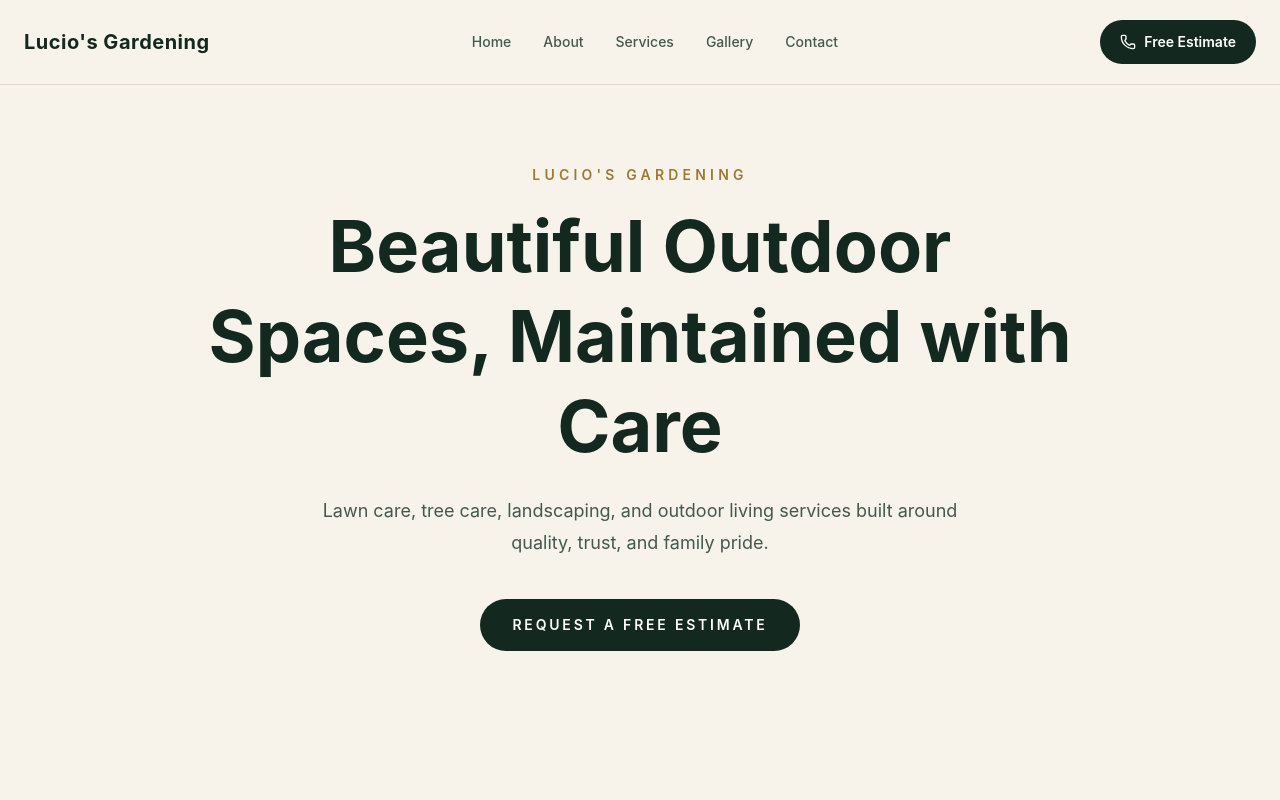
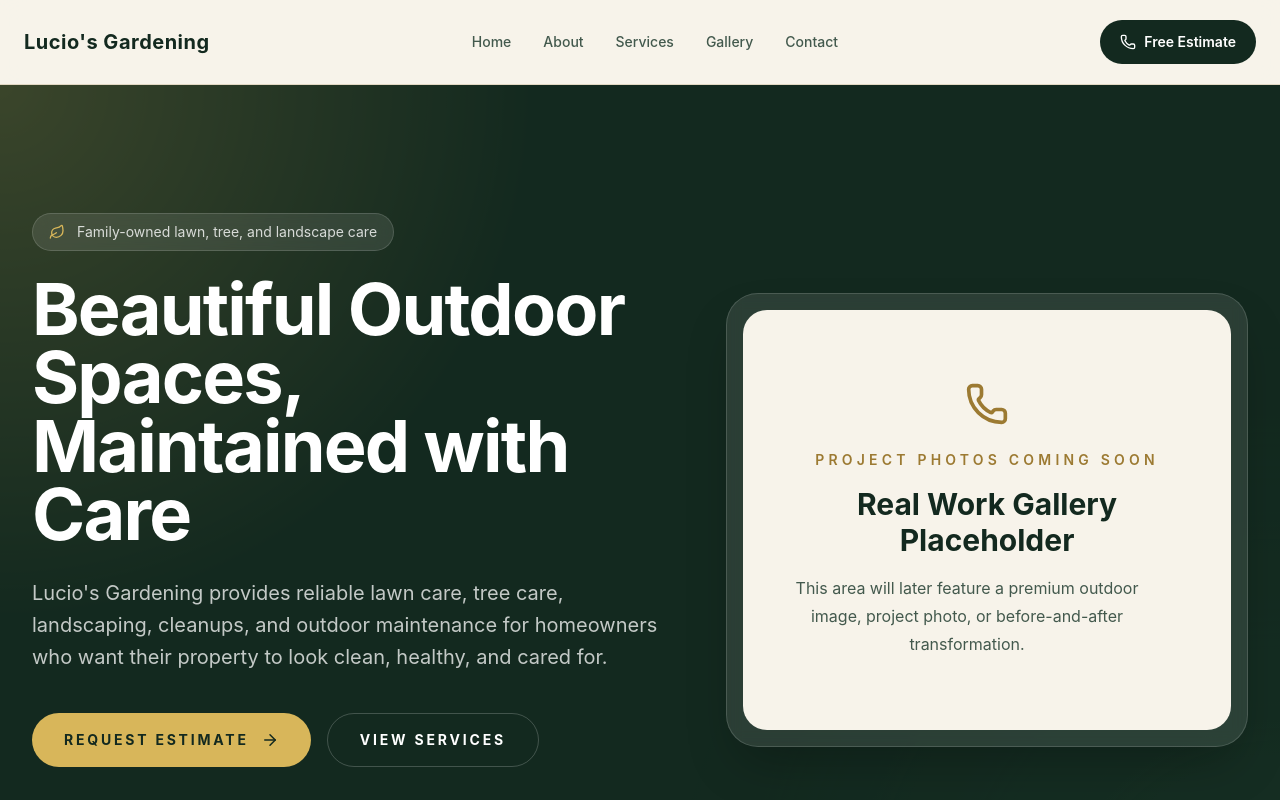
Before and after one commit to DiamondSavior365/lucios-gardening-website, a React (Vite) app: page / in a window 1280 px wide. Shown: the top 800 px of the page. Built offline with nearby package versions, Linux system fonts and the light colour scheme.

Commit message:
Add homepage hero section

```diff
--- /dev/null
+++ b/src/components/sections/HeroSection.jsx
@@ -0,0 +1,75 @@
+import { ArrowRight, Leaf, Phone } from "lucide-react";
+import { Link } from "react-router-dom";
+
+function HeroSection() {
+  return (
+    <section className="relative overflow-hidden bg-[#13291f] px-6 py-24 text-white md:px-8 md:py-32">
+      <div className="absolute inset-0 opacity-20">
+        <div className="h-full w-full bg-[radial-gradient(circle_at_top_left,_#d8b65a,_transparent_35%),radial-gradient(circle_at_bottom_right,_#224735,_transparent_40%)]" />
+      </div>
+
+      <div className="relative mx-auto grid max-w-7xl items-center gap-14 lg:grid-cols-[1.1fr_0.9fr]">
+        <div>
+          <div className="mb-6 inline-flex items-center gap-3 rounded-full border border-white/15 bg-white/10 px-4 py-2 text-sm text-white/80 backdrop-blur">
+            <Leaf size={16} className="text-[#d8b65a]" />
+            Family-owned lawn, tree, and landscape care
+          </div>
+
+          <h1 className="max-w-4xl text-5xl font-bold leading-[0.95] tracking-tight md:text-7xl">
+            Beautiful Outdoor Spaces, Maintained with Care
+          </h1>
+
+          <p className="mt-7 max-w-2xl text-lg leading-8 text-white/75 md:text-xl">
+            Lucio&apos;s Gardening provides reliable lawn care, tree care,
+            landscaping, cleanups, and outdoor maintenance for homeowners who
+            want their property to look clean, healthy, and cared for.
+          </p>
+
+          <div className="mt-10 flex flex-col gap-4 sm:flex-row">
+            <Link
+              to="/contact"
+              className="inline-flex items-center justify-center gap-3 rounded-full bg-[#d8b65a] px-8 py-4 text-sm font-bold uppercase tracking-[0.2em] text-[#13291f] transition hover:bg-white"
+            >
+              Request Estimate
+              <ArrowRight size={18} />
+            </Link>
+
+            <Link
+              to="/services"
+              className="inline-flex items-center justify-center gap-3 rounded-full border border-white/20 px-8 py-4 text-sm font-bold uppercase tracking-[0.2em] text-white transition hover:bg-white hover:text-[#13291f]"
+            >
+              View Services
+            </Link>
+          </div>
+
+          <div className="mt-10 flex flex-col gap-3 text-sm text-white/65 sm:flex-row sm:items-center sm:gap-8">
+            <p>Lawn Care</p>
+            <p>Tree Care</p>
+            <p>Landscaping</p>
+            <p>Irrigation</p>
+          </div>
+        </div>
+
+        <div className="rounded-[2rem] border border-white/15 bg-white/10 p-4 shadow-2xl backdrop-blur">
+          <div className="grid min-h-[420px] place-items-center rounded-[1.5rem] bg-[#f7f3ea] p-8 text-center text-[#13291f]">
+            <div>
+              <Phone className="mx-auto mb-6 text-[#9c7a32]" size={44} />
+              <p className="text-sm font-semibold uppercase tracking-[0.3em] text-[#9c7a32]">
+                Project Photos Coming Soon
+              </p>
+              <h2 className="mt-4 text-3xl font-bold">
+                Real Work Gallery Placeholder
+              </h2>
+              <p className="mt-4 max-w-sm leading-7 text-[#43594d]">
+                This area will later feature a premium outdoor image, project
+                photo, or before-and-after transformation.
+              </p>
+            </div>
+          </div>
+        </div>
+      </div>
+    </section>
+  );
+}
+
+export default HeroSection;
--- a/src/pages/Home.jsx
+++ b/src/pages/Home.jsx
@@ -1,24 +1,9 @@
+import HeroSection from "../components/sections/HeroSection.jsx";
+
 function Home() {
   return (
-    <main className="min-h-screen bg-[#f7f3ea] px-6 py-20 text-[#13291f]">
-      <section className="mx-auto flex max-w-5xl flex-col items-center text-center">
-        <p className="mb-4 text-sm font-semibold uppercase tracking-[0.3em] text-[#9c7a32]">
-          Lucio&apos;s Gardening
-        </p>
-
-        <h1 className="max-w-4xl text-5xl font-bold leading-tight md:text-7xl">
-          Beautiful Outdoor Spaces, Maintained with Care
-        </h1>
-
-        <p className="mt-6 max-w-2xl text-lg leading-8 text-[#43594d]">
-          Lawn care, tree care, landscaping, and outdoor living services built
-          around quality, trust, and family pride.
-        </p>
-
-        <button className="mt-10 rounded-full bg-[#13291f] px-8 py-4 text-sm font-semibold uppercase tracking-[0.2em] text-white transition hover:bg-[#224735]">
-          Request a Free Estimate
-        </button>
-      </section>
+    <main>
+      <HeroSection />
     </main>
   );
 }
```
Also changed, not shown: 2 other files (tests, documents, lock files or other folders).
